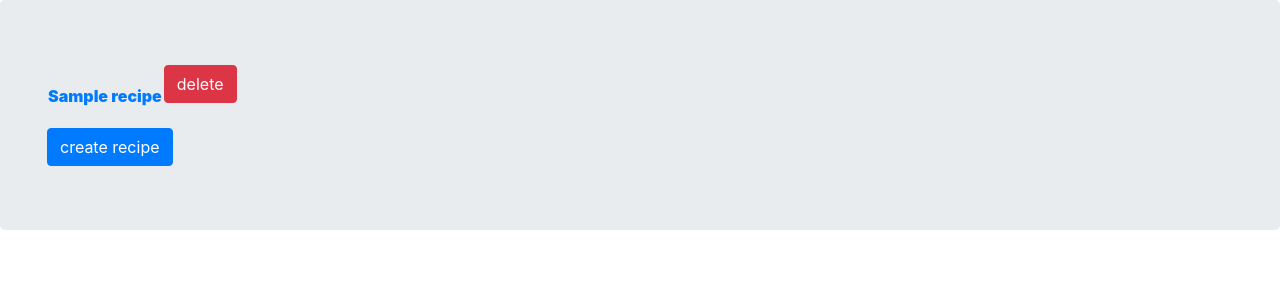
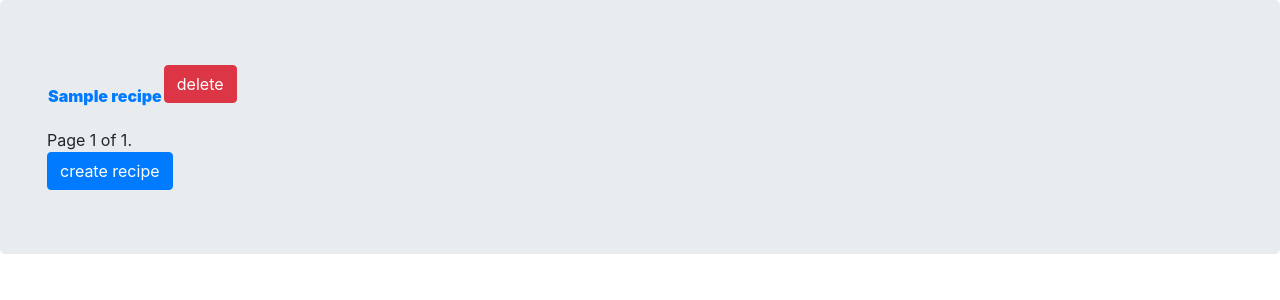
Before and after one commit to Maheswar22/recipe-blog, a Django app: page /recipes_list/ in a window 1280 px wide. Shown: the part 56-356 px from the top of the page. Run offline with Django 3.2, Linux system fonts and the light colour scheme; tables that the repository leaves empty hold one stand-in row (values such as "Sample post"); lists and menus that the app fills with data are empty; some libraries are stand-ins or nearby versions.

Commit message:
fixed bugs

```diff
--- a/recipe/task/templates/task/create_recipe.html
+++ b/recipe/task/templates/task/create_recipe.html
@@ -1,6 +1,6 @@
 {% extends 'task/base.html' %}
 {% block content %}
-<form  method="post" enctype="multipart/form-data">
+<form action="." method="post" enctype="multipart/form-data">
     {% csrf_token %}
     Recipe Name <input type="text" name="recipe_name" placeholder="Recipe Name"><br><br>
     Ingeridents <input type="text" name="ingeridents" placeholder="Ingeridents"><br><br>
--- a/recipe/task/templates/task/recipes_list.html
+++ b/recipe/task/templates/task/recipes_list.html
@@ -1,7 +1,7 @@
 {% extends 'task/base.html' %}
 {% block content %}
-{% if recipes_list %}
-  {% for recipe in recipes_list %}
+{% if recipe_list %}
+  {% for recipe in recipe_list %}
   <table withd="100%">
     <thead>
 
@@ -17,6 +17,21 @@
     </thead>
     </table>
     {% endfor %}
+<div class="pagination">
+    <span class="step-links">
+        {% if recipe_list.has_previous %}
+            <a href="?page={{ recipe_list.previous_page_number }}">previous</a>
+        {% endif %}
+
+        <span class="current">
+            Page {{ recipe_list.number }} of {{ recipe_list.paginator.num_pages }}.
+        </span>
+
+        {% if recipe_list.has_next %}
+            <a href="?page={{ recipe_list.next_page_number }}">next</a>
+        {% endif %}
+    </span>
+</div>
 
 {% else %}
 <p> No Recipes </p>
--- a/recipe/task/urls.py
+++ b/recipe/task/urls.py
@@ -5,11 +5,11 @@ from . import views
 app_name = 'task'
 urlpatterns=[
     url(r'^$', views.index, name='index'),
-    url(r'signup', views.signup, name='signup'),
-    url(r'recipes_list', views.recipe_list, name='recipes_list'),
+    url(r'signup/$', views.signup, name='signup'),
+    url(r'recipes_list/$', views.recipe_list, name='recipes_list'),
     url(r'^(?P<pk>[0-9]+)/delete/$', views.delete_recipe, name ='delete_recipe'),
     url(r'^(?P<pk>[0-9]+)/$', views.recipe_detail, name='recipe_detail'),
-    url(r'^create_recipe', views.cerate_recipe, name='create_recipe'),
-    url(r'^logout', views.user_logout, name='user_logout'),
+    url(r'^create_recipe/$', views.cerate_recipe, name='create_recipe'),
+    url(r'^logout/$', views.user_logout, name='user_logout'),
 
 ]
--- a/recipe/task/views.py
+++ b/recipe/task/views.py
@@ -2,15 +2,16 @@
 from __future__ import unicode_literals
 
 from django.shortcuts import render
-from .models import User,Cheff,Recipe
+from .models import User, Cheff, Recipe
 from django.contrib.auth import authenticate, login, logout
 from django.http import HttpResponseRedirect
 from django.urls import reverse
+from django.core.paginator import Paginator, EmptyPage, PageNotAnInteger
+
 
 # Create your views here.
 def index(request):
-
-    if request.method  == 'POST':
+    if request.method == 'POST':
         username = request.POST['username']
         password = request.POST['password']
         user = authenticate(request, username=username, password=password)
@@ -24,20 +25,35 @@ def index(request):
     else:
         return render(request, 'task/base.html', {})
 
+
 def recipe_list(request):
     recipes_list = Recipe.objects.order_by('-updated_at')
-    return render(request, 'task/recipes_list.html', {'recipes_list' : recipes_list})
+    paginator = Paginator(recipes_list, 2)
+    page = request.GET.get('page')
+
+    try:
+        recipe_list = paginator.page(page)
+    except PageNotAnInteger:
+        # If page is not an integer, deliver first page.
+        recipe_list = paginator.page(1)
+    except EmptyPage:
+        # If page is out of range (e.g. 9999), deliver last page of results.
+        recipe_list = paginator.page(paginator.num_pages)
+
+    return render(request, 'task/recipes_list.html', {'recipe_list': recipe_list})
+
 
 def delete_recipe(request, pk):
     Recipe.objects.get(pk=pk).delete()
     return HttpResponseRedirect(reverse('task:recipes_list'))
 
-def recipe_detail(request,pk):
+
+def recipe_detail(request, pk):
     details = Recipe.objects.get(pk=pk)
     return render(request, 'task/recipe_detail.html', {'details': details})
 
+
 def signup(request):
-
     if request.method == 'POST':
         name = request.POST['name']
         username = request.POST['username']
@@ -49,21 +65,23 @@ def signup(request):
     else:
         return render(request, 'task/signup.html', {})
 
+
 def cerate_recipe(request):
     if request.method == "POST":
         user = request.user
         u = User.objects.get(username=user)
         cheff_name = Cheff.objects.get(username=u)
         Recipe.objects.create(
-            cheff_name = cheff_name,
-            recipe_name = request.POST['recipe_name'],
-            ingeridents = request.POST['ingeridents'],
-            process = request.POST['process'],
+            cheff_name=cheff_name,
+            recipe_name=request.POST['recipe_name'],
+            ingeridents=request.POST['ingeridents'],
+            process=request.POST['process'],
         )
         return HttpResponseRedirect(reverse('task:recipes_list'))
     else:
         return render(request, 'task/create_recipe.html', {})
 
+
 def user_logout(request):
     logout(request)
     return HttpResponseRedirect(reverse('task:index'))
```
